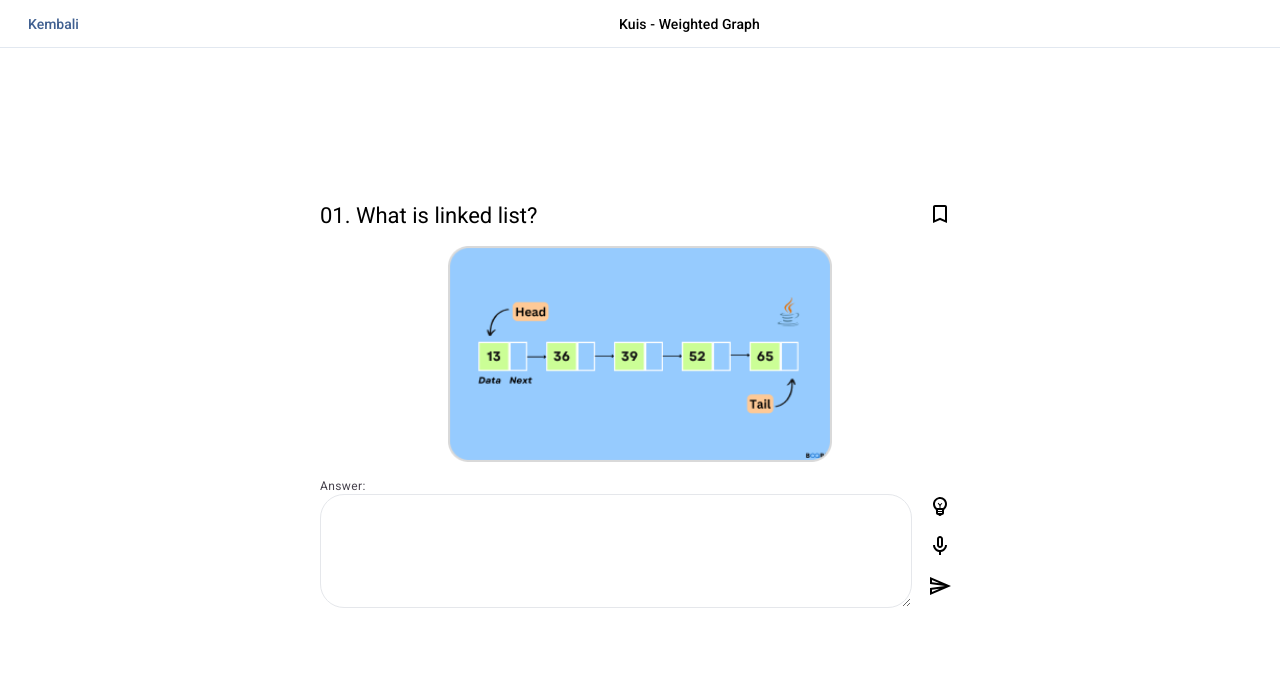
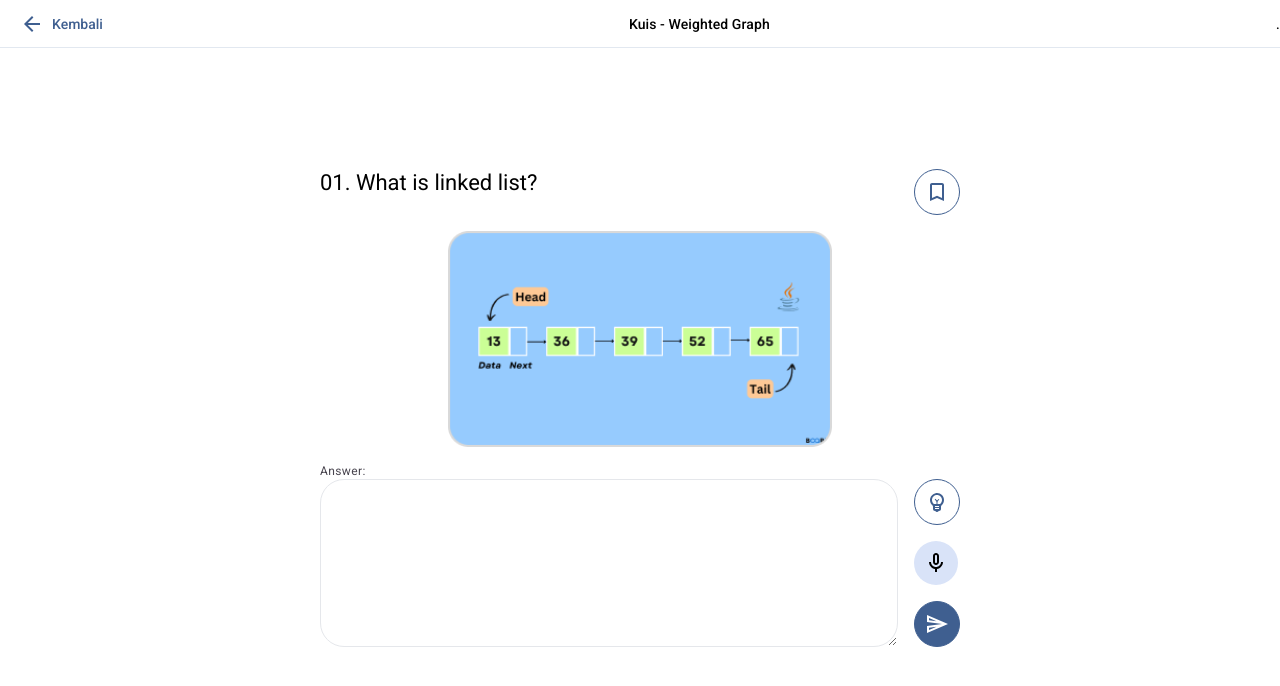
Before and after one commit to edukesyen/repetit-fe-nextjs, a Next.js app: page /courses/1/quiz/1 in a window 1280 px wide. Shown: the top 686 px of the page. Built offline with nearby package versions, Linux system fonts and the light colour scheme.

Commit message:
update on going quiz page

```diff
--- a/app/courses/[id]/quiz/[quiz_id]/page.js
+++ b/app/courses/[id]/quiz/[quiz_id]/page.js
@@ -1,55 +1,81 @@
-import { Button } from "@/app/_components/button";
+import { Button, ButtonIconOnly } from "@/app/_components/button";
 import Image from "next/image";
-import BookmarkBorderOutlinedIcon from '@mui/icons-material/BookmarkBorderOutlined';
-import quizImage from '@/public/images/quiz-ongoingpage.png'
-import EmojiObjectsOutlinedIcon from '@mui/icons-material/EmojiObjectsOutlined';
-import SendOutlinedIcon from '@mui/icons-material/SendOutlined';
-import MicNoneOutlinedIcon from '@mui/icons-material/MicNoneOutlined';
+import BookmarkBorderOutlinedIcon from "@mui/icons-material/BookmarkBorderOutlined";
+import quizImage from "@/public/images/quiz-ongoingpage.png";
+import EmojiObjectsOutlinedIcon from "@mui/icons-material/EmojiObjectsOutlined";
+import SendOutlinedIcon from "@mui/icons-material/SendOutlined";
+import MicNoneOutlinedIcon from "@mui/icons-material/MicNoneOutlined";
+import ArrowBackIcon from "@mui/icons-material/ArrowBack";
 
-export default function Quiz(){
-
+export default function Quiz() {
   return (
     <main className="flex flex-col h-screen">
       <nav className=" flex justify-between items-center h-12 border-b border-slate-200">
-                <Button variant="text" href="/" text="Kembali" />
-                <h5 className="text-title-small">
-                    Kuis - Weighted Graph
-                </h5>
-                <span> </span>
+        <Button
+          variant="text"
+          href="/"
+          text="Kembali"
+          icon={<ArrowBackIcon />}
+        />
+        <h5 className="text-title-small">Kuis - Weighted Graph</h5>
+        <span>.</span>
       </nav>
       <section className="flex-1 flex flex-col items-center justify-center gap-8">
         <div class="w-[640px] flex flex-col gap-4">
           <div className="flex justify-between">
-                <h4 className="text-title-large">
-                    01. What is linked list?
-                </h4>
-                <BookmarkBorderOutlinedIcon className="mr-2" />
+            <h4 className="text-title-large">01. What is linked list?</h4>
+            <ButtonIconOnly
+              variant="outlined"
+              href="#"
+              icon={<BookmarkBorderOutlinedIcon />}
+            />
           </div>
           <div className="grid place-items-center">
-                 <Image className= "w-96" src={quizImage} alt="Pict of Image's Quiz "/>
+            <Image
+              className="w-96"
+              src={quizImage}
+              alt="Pict of Image's Quiz "
+            />
           </div>
 
-
           <div className="flex-1 flex flex-col">
-                        <label className="text-body-small text-light-on-surface-variant" for="Answer">Answer:</label>
+            <label
+              className="text-body-small text-light-on-surface-variant"
+              for="Answer"
+            >
+              Answer:
+            </label>
             <div className="flex gap-4 ">
               <div className="flex-1">
-                            <textarea className="border border-light-outline rounded-3xl p-2 w-full" id="Answer" name="Answer" rows = "4"/>
+                <textarea
+                  className="border border-light-outline rounded-3xl p-3 w-full h-full"
+                  id="Answer"
+                  name="Answer"
+                  rows="4"
+                />
               </div>
               <div className="flex-none flex flex-col gap-4">
-                                <EmojiObjectsOutlinedIcon className="mr-2" />
-                                <MicNoneOutlinedIcon className="mr-2" />
-                                <SendOutlinedIcon className="mr-2" />
+                <ButtonIconOnly
+                  variant="outlined"
+                  href="#"
+                  icon={<EmojiObjectsOutlinedIcon />}
+                />
+                <ButtonIconOnly
+                  variant="tonal"
+                  href="#"
+                  icon={<MicNoneOutlinedIcon />}
+                />
+                <ButtonIconOnly
+                  variant="filled"
+                  href="#"
+                  icon={<SendOutlinedIcon />}
+                />
               </div>
             </div>
           </div>
-
         </div>
-                <p className="text-body-large">
-                </p>
+        <p className="text-body-large"></p>
       </section>
     </main>
   );
-
-
 }
```
Lines whose indentation alone changed are shown as unchanged.
